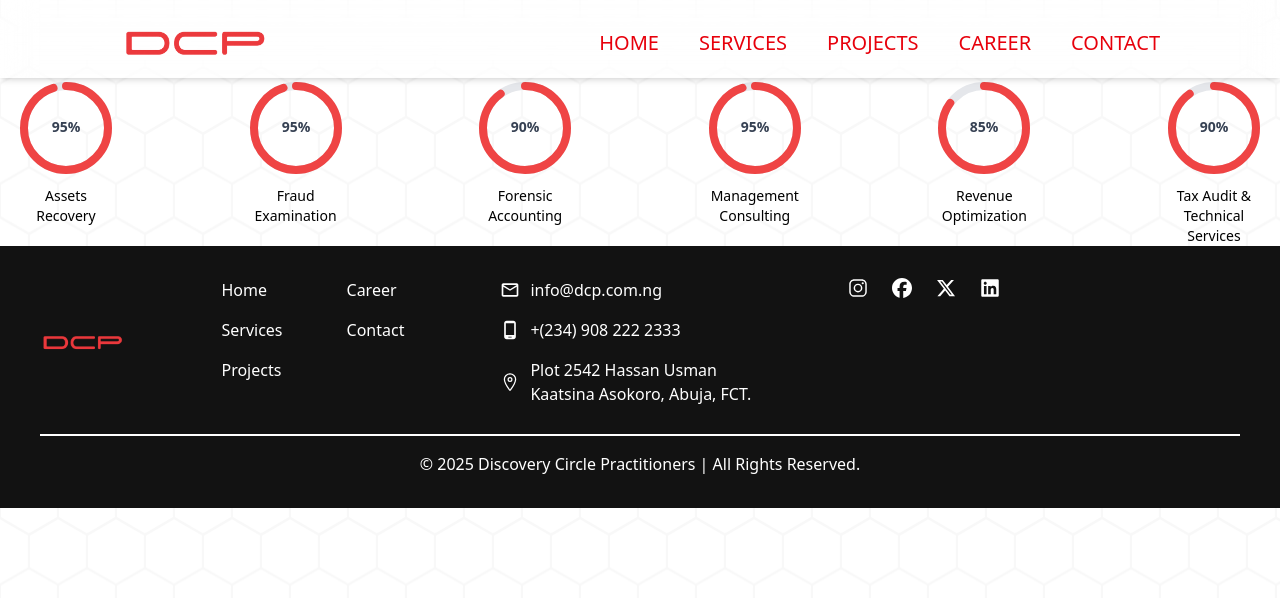
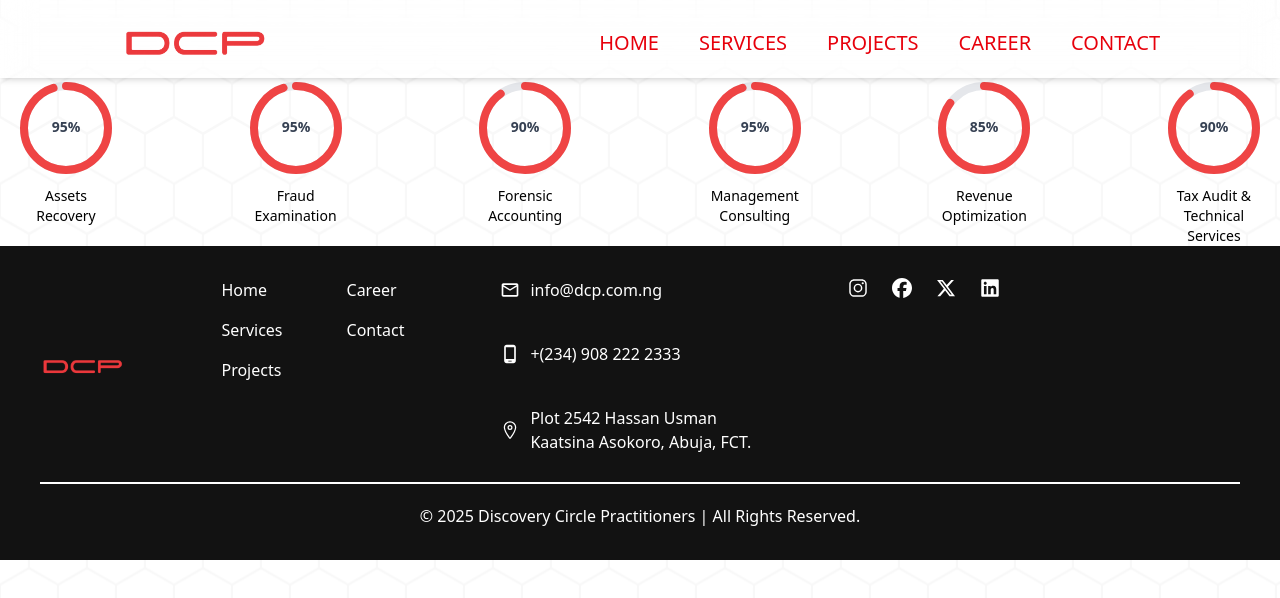
Before and after one commit to DCPHQ01/DCP, a React (Vite) app: page /test in a window 1280 px wide. Shown: the top 598 px of the page. Built offline with nearby package versions, Linux system fonts and the light colour scheme.

Commit message:
updates made to the footer

```diff
--- a/src/components/Footer.jsx
+++ b/src/components/Footer.jsx
@@ -28,7 +28,7 @@ const Footer = () => {
                             </div>
                         </div>
 
-                        <div className="footer-contact flex flex-col gap-4">
+                        <div className="footer-contact flex flex-col gap-10">
                             <div className="email flex items-center gap-2.5 "><span><MdOutlineMail size={20} /></span> <span>info@dcp.com.ng</span> </div>
                             <div className="phone flex items-center gap-2.5 "><span><MdOutlinePhoneAndroid size={20} /></span> <span>+(234) 908 222 2333</span> </div>
                             <div className="phone flex items-center gap-2.5 "><span><IoLocationOutline size={20} /></span> <span>Plot 2542 Hassan Usman Kaatsina Asokoro, Abuja, FCT.</span> </div>
@@ -44,7 +44,7 @@ const Footer = () => {
                 </div>
                 <div className="copyright-bar pt-3">
                     <hr className="my-4 border border-white" />
-                    <div className="copyright text-center">© {year} Discovery Circle Practitioners | All Rights Reserved.</div>
+                    <div className="copyright text-center mt-5">© {year} Discovery Circle Practitioners | All Rights Reserved.</div>
                 </div>
             </div>
         </>
--- a/src/pages/Contact.jsx
+++ b/src/pages/Contact.jsx
@@ -27,8 +27,7 @@ const Contact = () => {
                         </div>
                     </div>
 
-
-                    <div className="naija-office ">
+                    <div className="naija-office">
                         <h2 className="office-name text-3xl font-bold mb-8">Country Offices/Representatives</h2>
                         <div className="flex flex-col gap-4">
                         <div className="address flex items-center gap-4 font-semibold">
@@ -37,7 +36,7 @@ const Contact = () => {
                         </div>
                         <div className="phone flex items-center gap-4 font-semibold">
                             <img src="../../images/canada.png" className="w-[40px] h-[40px]" alt="liberia flag"/>
-                            <p className="phone-number text-lg font-semibold">Alberta,Canada - Registered Office</p>
+                            <p className="phone-number text-lg font-semibold">Alberta, Canada - Registered Office</p>
                         </div>
                         <div className="email flex items-center gap-4 font-semibold">
                             <img src="../../images/south-africa.png" className="w-[40px] h-[40px]" alt="liberia flag"/>
```
